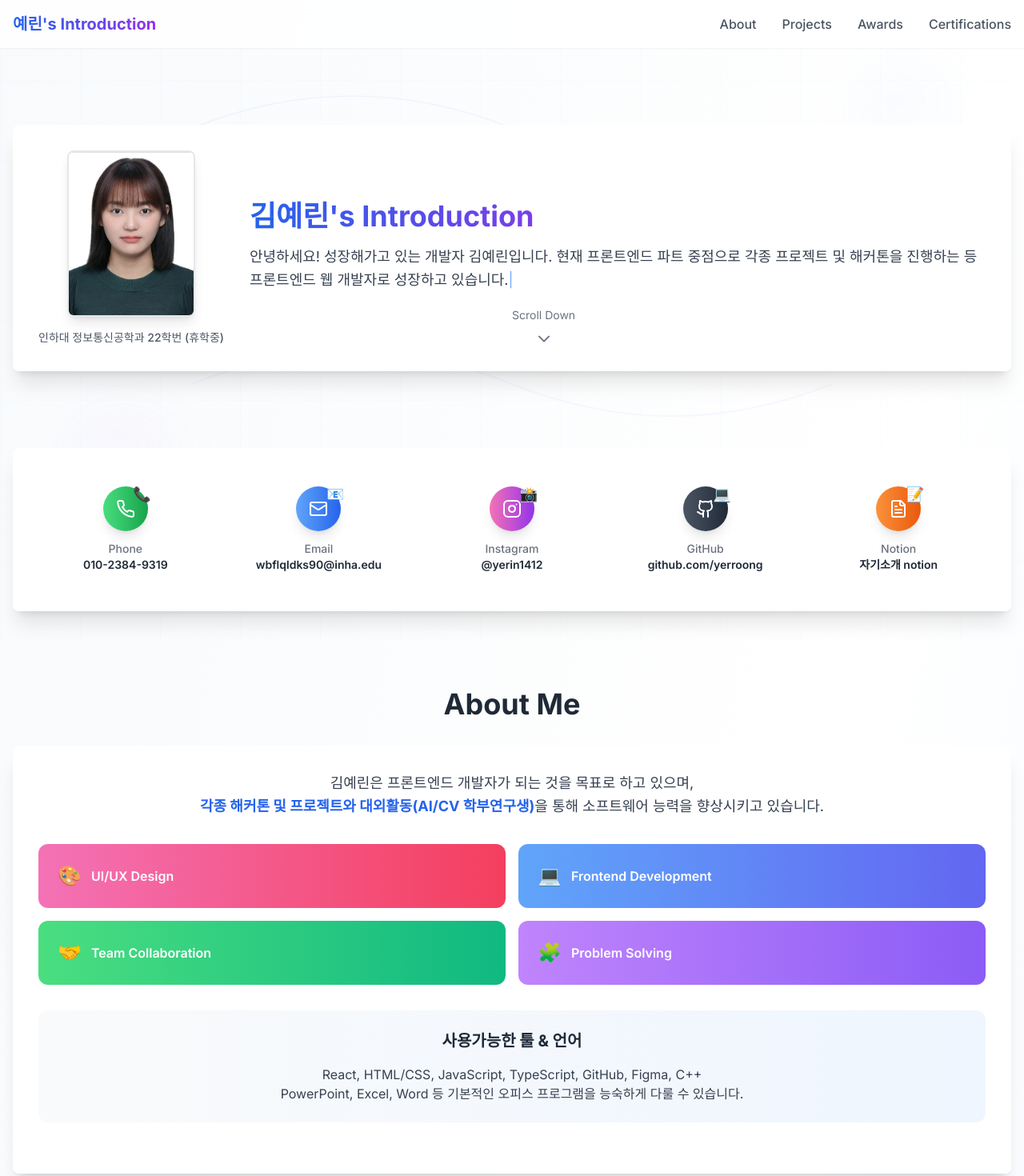
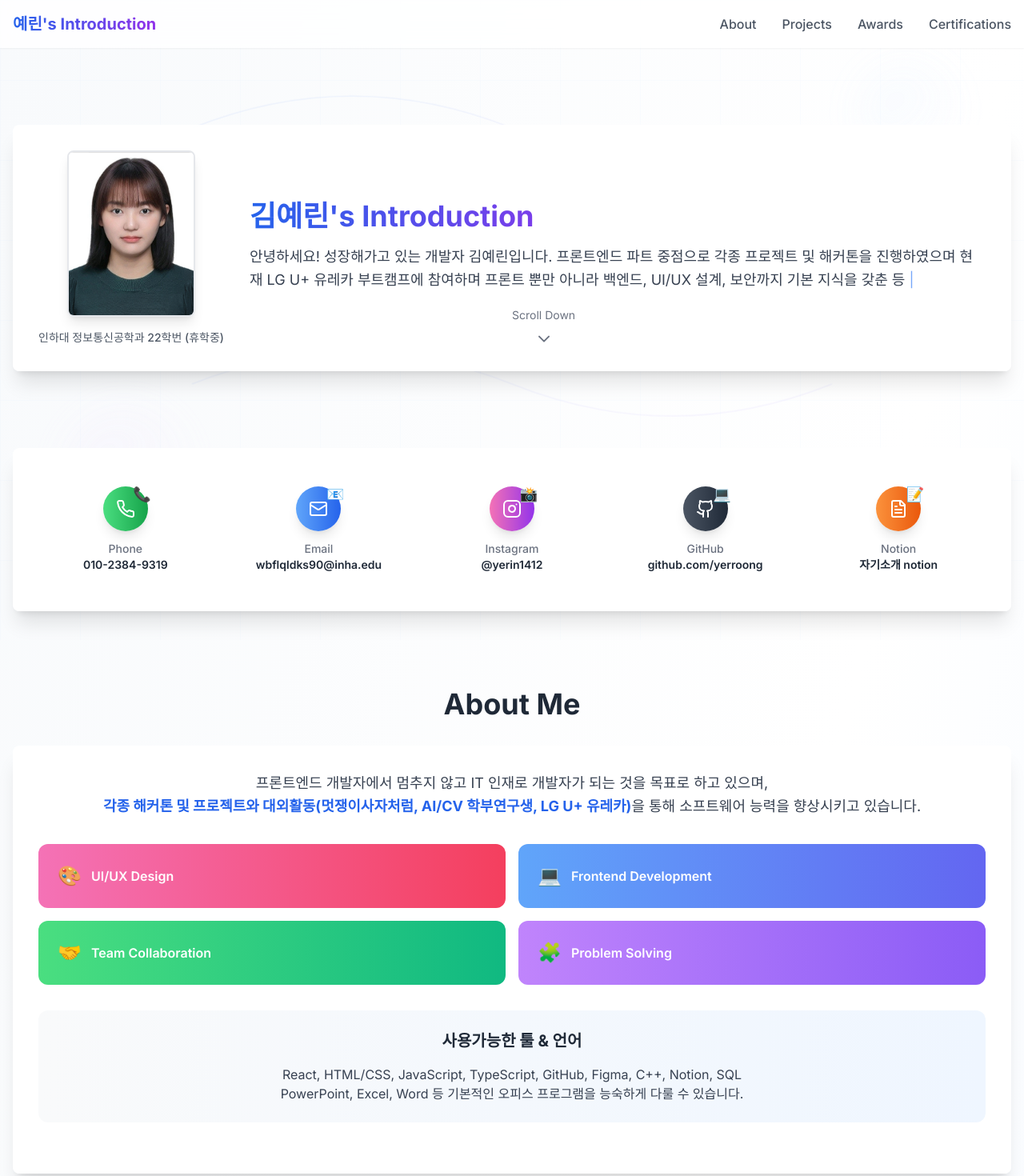
Before and after one commit to yerroong/intro-page, a Next.js app: page / in a window 1280 px wide. Shown: the top 1470 px of the page at 80% size. Built offline with nearby package versions, Linux system fonts and the light colour scheme.

Commit message:
fix: 헤더 내용 수정:

```diff
--- a/components/about-combined.tsx
+++ b/components/about-combined.tsx
@@ -16,9 +16,9 @@ export default function AboutCombined() {
           <div className="space-y-8">
             <div className="text-center">
               <p className="text-lg leading-relaxed text-gray-700">
-                김예린은 프론트엔드 개발자가 되는 것을 목표로 하고 있으며,
+                  프론트엔드 개발자에서 멈추지 않고 IT 인재로 개발자가 되는 것을 목표로 하고 있으며,
                 <br />
-                <span className="font-bold text-blue-600"> 각종 해커톤 및 프로젝트와 대외활동(AI/CV 학부연구생)</span>을 통해 소프트웨어 능력을 향상시키고 있습니다.
+                <span className="font-bold text-blue-600"> 각종 해커톤 및 프로젝트와 대외활동(멋쟁이사자처럼, AI/CV 학부연구생, LG U+ 유레카)</span>을 통해 소프트웨어 능력을 향상시키고 있습니다.
               </p>
             </div>
 
@@ -38,7 +38,7 @@ export default function AboutCombined() {
 
             <div className="bg-gradient-to-r from-gray-50 to-blue-50 p-6 rounded-xl">
               <h3 className="text-xl font-bold mb-4 text-center text-gray-800">사용가능한 툴 & 언어</h3>
-              <p className="text-center text-gray-700">React, HTML/CSS, JavaScript, TypeScript, GitHub, Figma, C++ <br />PowerPoint, Excel, Word 등 기본적인 오피스 프로그램을 능숙하게 다룰 수 있습니다.</p>
+              <p className="text-center text-gray-700">React, HTML/CSS, JavaScript, TypeScript, GitHub, Figma, C++, Notion, SQL <br />PowerPoint, Excel, Word 등 기본적인 오피스 프로그램을 능숙하게 다룰 수 있습니다.</p>
             </div>
 
             <div className="text-center">
--- a/components/about.tsx
+++ /dev/null
@@ -1,50 +0,0 @@
-"use client"
-
-import { Card, CardContent } from "@/components/ui/card"
-
-export default function About() {
-  const interests = [
-    { title: "UI/UX Design", icon: "🎨", color: "from-pink-400 to-rose-500" },
-    { title: "Frontend Development", icon: "💻", color: "from-blue-400 to-indigo-500" },
-    { title: "Team Collaboration", icon: "🤝", color: "from-green-400 to-emerald-500" },
-    { title: "Problem Solving", icon: "🧩", color: "from-purple-400 to-violet-500" },
-  ]
-
-  return (
-    <Card className="shadow-xl border-0 bg-gradient-to-br from-white to-blue-50 overflow-hidden">
-      <CardContent className="p-8">
-        <div className="space-y-8">
-          <div className="text-center">
-            <p className="text-lg leading-relaxed">
-              김예린은 프론트엔드 개발자가 되는 것을 목표로 하고 있으며,
-              <span className="font-bold text-blue-600"> UI/UX와 협업</span>을 중요하게 생각합니다.
-            </p>
-          </div>
-
-          <div className="grid grid-cols-1 md:grid-cols-2 gap-4">
-            {interests.map((interest, index) => (
-              <div
-                key={index}
-                className={`bg-gradient-to-r ${interest.color} p-6 rounded-xl text-white transform hover:scale-105 transition-all duration-300 hover:shadow-lg`}
-              >
-                <div className="flex items-center gap-3">
-                  <span className="text-2xl">{interest.icon}</span>
-                  <h3 className="font-semibold">{interest.title}</h3>
-                </div>
-              </div>
-            ))}
-          </div>
-
-          <div className="bg-gradient-to-r from-gray-50 to-blue-50 p-6 rounded-xl">
-            <h3 className="text-xl font-bold mb-4 text-center">현재 학습 중인 기술</h3>
-            <p className="text-center text-gray-700">React, HTML/CSS, JavaScript, TypeScript, GitHub, Figma, C++</p>
-          </div>
-
-          <div className="text-center">
-            <p className="text-lg">프론트엔드 기술을 활용한 실제 서비스 구현에 관심이 많습니다.</p>
-          </div>
-        </div>
-      </CardContent>
-    </Card>
-  )
-}
--- a/components/header.tsx
+++ b/components/header.tsx
@@ -9,7 +9,7 @@ export default function Header() {
   const [displayText, setDisplayText] = useState("")
   const [showScrollIndicator, setShowScrollIndicator] = useState(true)
   const fullText =
-    "안녕하세요! 성장해가고 있는 개발자 김예린입니다. 현재 프론트엔드 파트 중점으로 각종 프로젝트 및 해커톤을 진행하는 등 프론트엔드 웹 개발자로 성장하고 있습니다."
+    "안녕하세요! 성장해가고 있는 개발자 김예린입니다. 프론트엔드 파트 중점으로 각종 프로젝트 및 해커톤을 진행하였으며 현재 LG U+ 유레카 부트캠프에 참여하며 프론트 뿐만 아니라 백엔드, UI/UX 설계, 보안까지 기본 지식을 갖춘 등 IT 인재로 성장하고 있습니다."
 
   useEffect(() => {
     let index = 0
```
